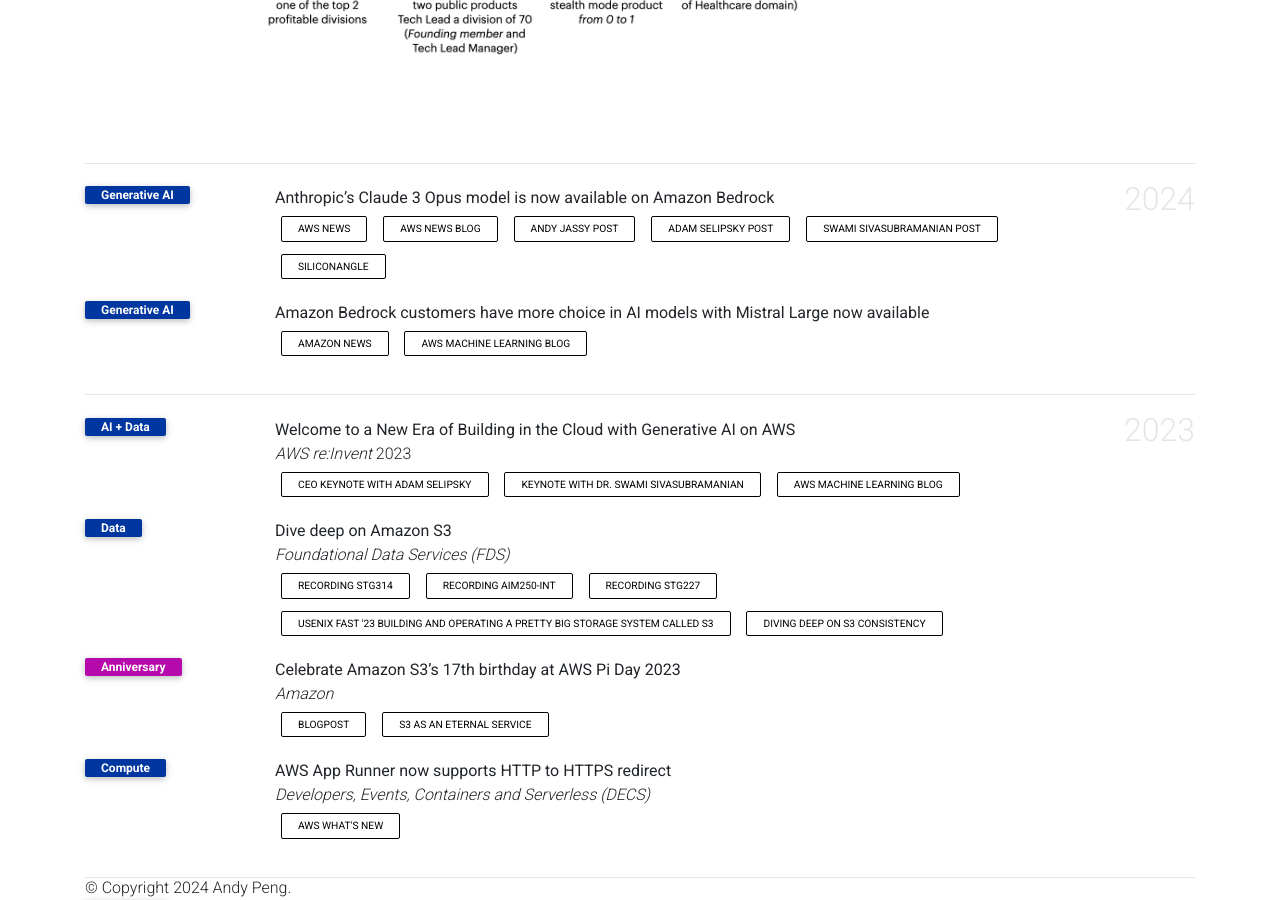
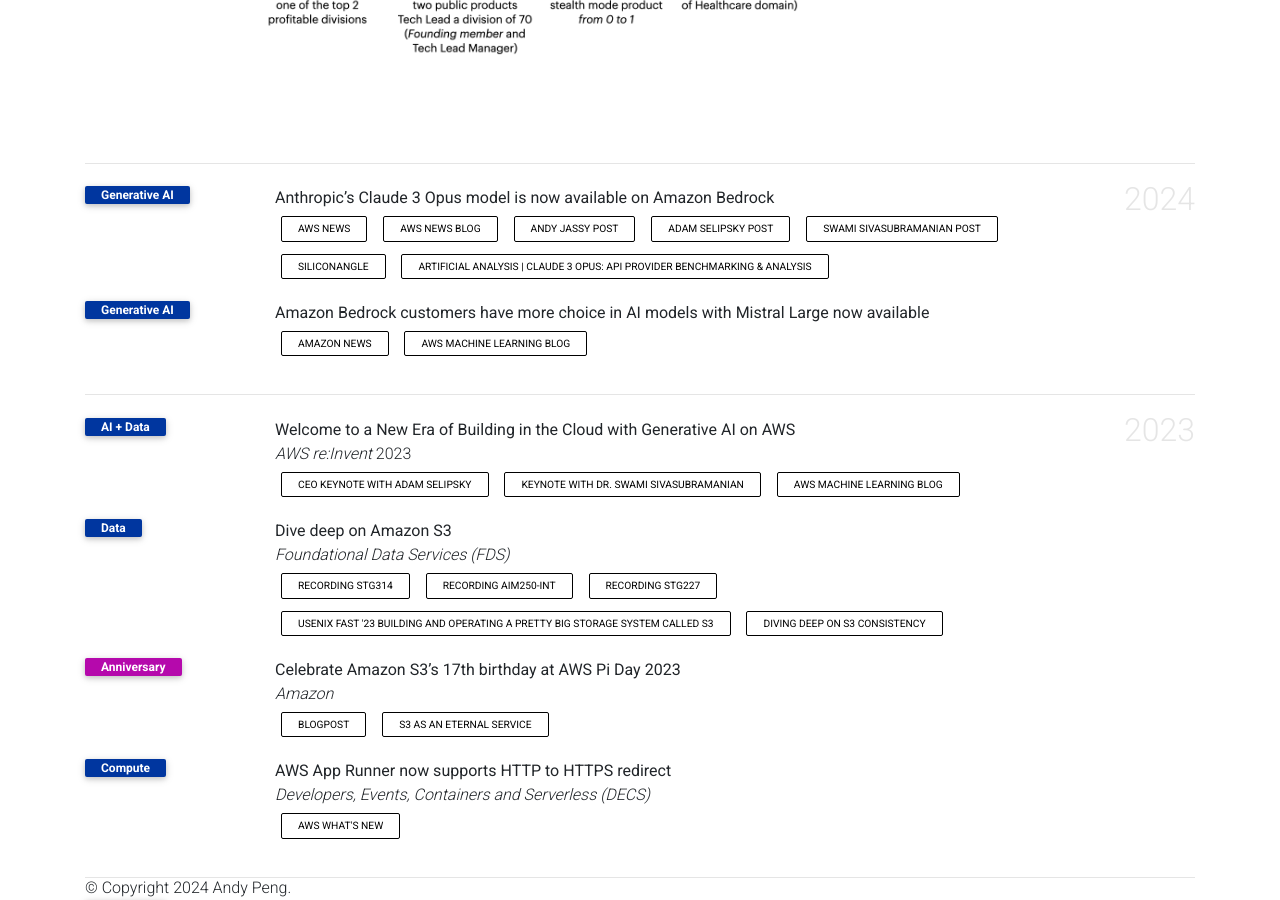
Before and after one commit to gfw001/gfw001.github.io, a Jekyll site: the page products.html, which Jekyll copies as it is, in a window 1280 px wide and 900 px high, scrolled down 561 px. Built offline with Jekyll 4.4.1, drawn with Linux system fonts in a browser that asks for light colours; comment, search, counter and statistics services are not loaded; a style sheet for code colours, icons or effects is not loaded.

Commit message:
Update products.html

```diff
--- a/products.html
+++ b/products.html
@@ -224,6 +224,7 @@
                      <a href="https://www.linkedin.com/posts/adamselipsky_claude-3-opus-the-powerhouse-ai-model-from-activity-7186012789935648769-QilA?utm_source=share&utm_medium=member_desktop" class="btn btn-sm z-depth-0" role="button" rel="noopener noreferrer" target="_blank">Adam Selipsky post</a>
                      <a href="https://www.linkedin.com/posts/swaminathansivasubramanian_anthropics-most-intelligent-modelclaude-activity-7186013104705568768-Ud6K?utm_source=share&utm_medium=member_desktop" class="btn btn-sm z-depth-0" role="button" rel="noopener noreferrer" target="_blank">Swami Sivasubramanian post</a>
                      <a href="https://siliconangle.com/2024/04/16/amazon-bedrock-adds-anthropics-claude-3-family-mistral-large/" class="btn btn-sm z-depth-0" role="button" rel="noopener noreferrer" target="_blank">SiliconANGLE</a>
+                     <a href="https://artificialanalysis.ai/models/claude-3-opus/providers" class="btn btn-sm z-depth-0" role="button" rel="noopener noreferrer" target="_blank">Artificial Analysis | Claude 3 Opus: API Provider Benchmarking & Analysis</a>
                   </div>
                   <div class="badges">
                      <span class="altmetric-embed" data-hide-no-mentions="true" data-hide-less-than="15" data-badge-type="2" data-badge-popover="right"></span> <span class="__dimensions_badge_embed__" data-pmid="" data-hide-zero-citations="true" data-style="small_rectangle" data-legend="hover-right" style="margin-bottom: 3px;"></span>
```
